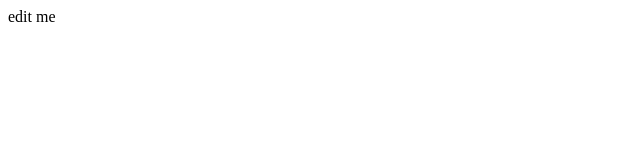
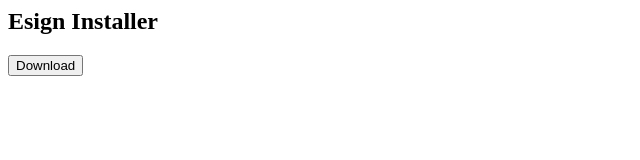
Before and after one commit to LemonSon1/Kistaller, a plain HTML site: page Index.html in a window 1280 px wide. Shown: the whole page, without its empty margins (0-640 px from the left). Drawn offline with Linux system fonts and the light colour scheme.

Commit message:
Update Index.html

```diff
--- a/Index.html
+++ b/Index.html
@@ -1 +1,14 @@
-edit me
+<html>
+<head>
+<script>
+function myFunction() {
+window.location.href = "itms-services://?action=download-manifest&url=https://raw.githubusercontent.com/LemonSon1/Kemer/main/Plist/Esign.plist";
+}
+</script>
+</head>
+<body>
+<h2>Esign Installer </h2>
+<button onclick="myFunction()">Download</button>
+<link rel="stylesheet" type="text/css" href="flux.css" />
+</body>
+</html>
```
